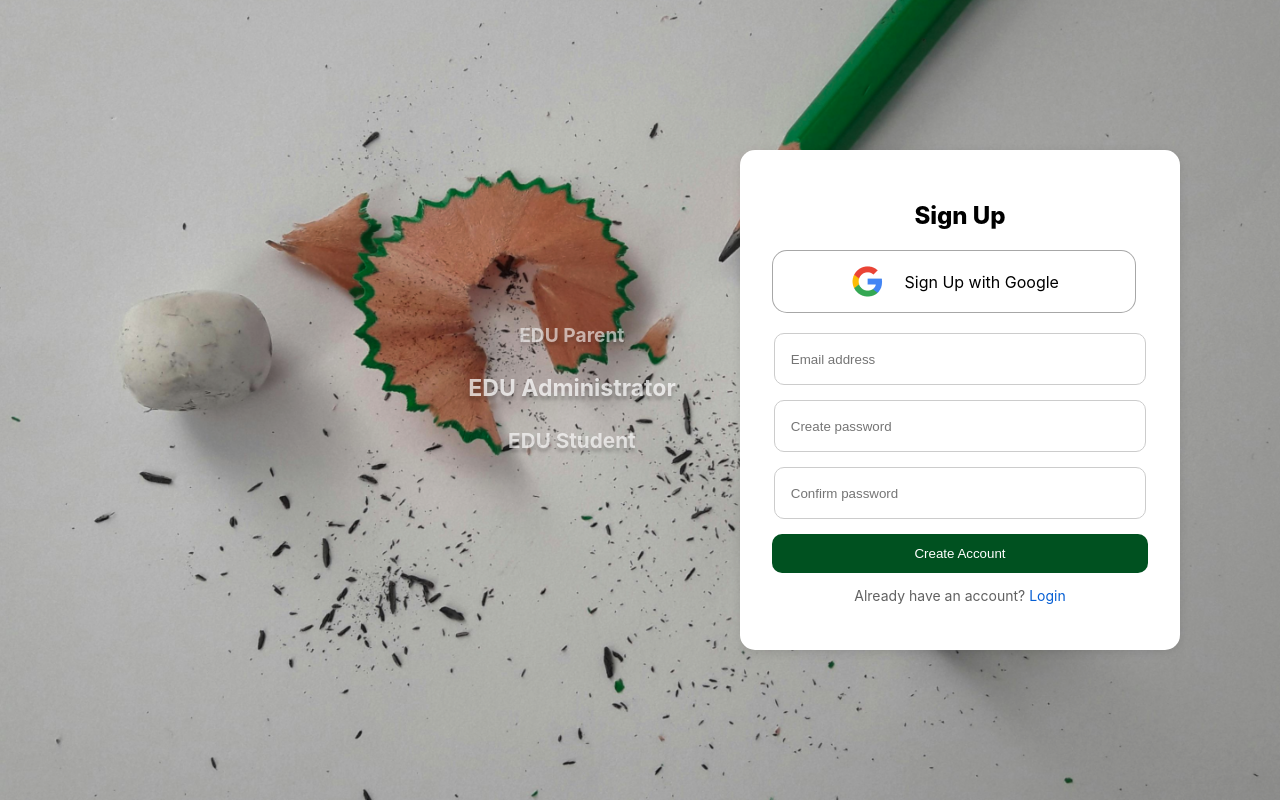
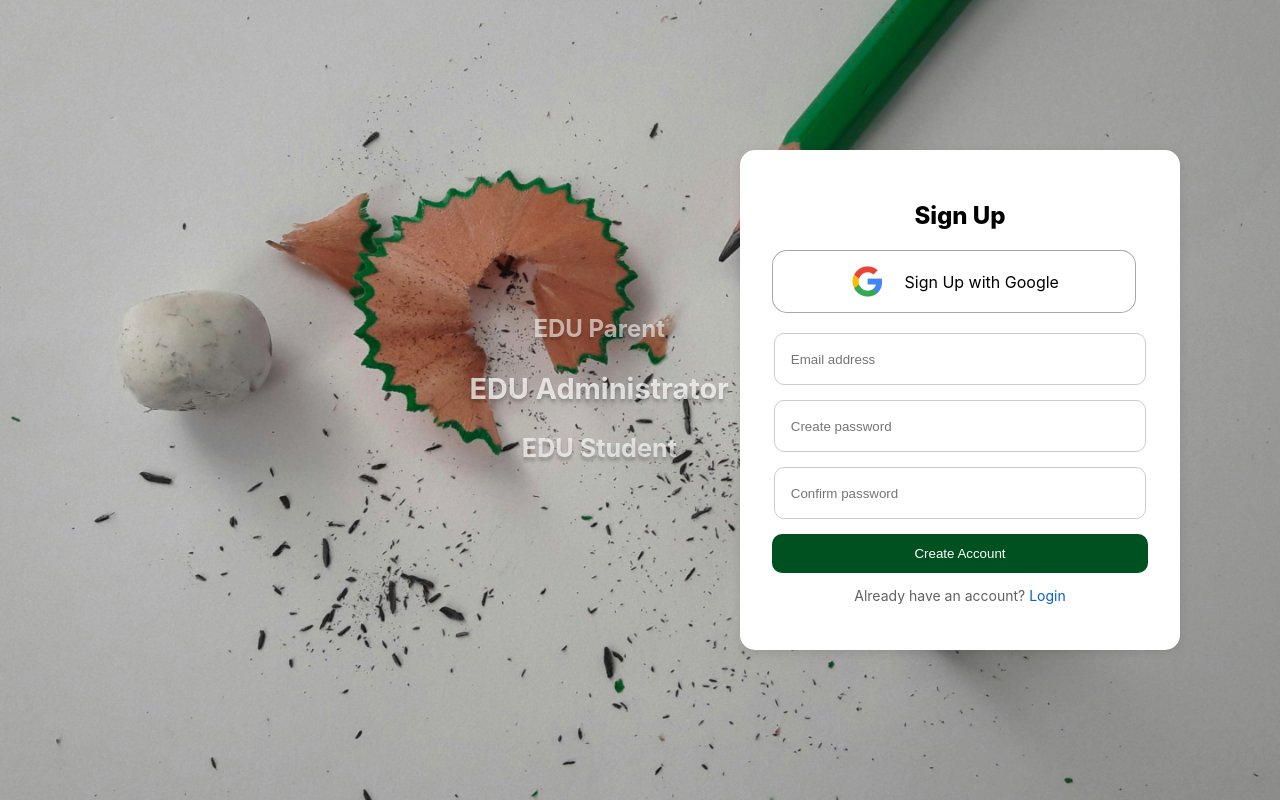
Before and after one commit to 22CB006/Education_Consultancy_Website, a React (Create React App) app: page /signup in a window 1280 px wide. Built offline with nearby package versions, Linux system fonts and the light colour scheme.

Commit message:
Modified Login and signup page

```diff
--- a/src/styles/Login.css
+++ b/src/styles/Login.css
@@ -96,13 +96,13 @@
 
 
 .role-item:hover {
-  font-weight: 300; /* Bold on hover */
-  transform: scale(1.05);
+  font-weight: 500; /* Bold on hover */
+  transform: scale(1.09);
 }
 
 .role-item {
   font-family: 'Inter', sans-serif;
-  font-size: 24px;
+  font-size: 30px;
   font-weight: 700;
   color: rgba(255, 255, 255, 0.75);
   text-shadow: 0px 4px 4px rgba(0, 0, 0, 0.25);
--- a/src/styles/Signup.css
+++ b/src/styles/Signup.css
@@ -164,16 +164,13 @@
 
 .role-item {
   font-family: 'Inter', sans-serif;
-  font-size: 300px;
-  font-weight: 1000;
+  font-size: 30px;
+  font-weight: 700;
   color: rgba(255, 255, 255, 0.75);
   text-shadow: 0px 4px 4px rgba(0, 0, 0, 0.25);
   cursor: pointer;
-  transition: transform 0.3s ease, opacity 0.3s ease;
+  transition: all 0.3s ease;
   margin-bottom: 1.5rem;
-  opacity: 0.8;
-  transform-origin: center;
-  transform: scale(0.8); /* Start smaller */
 }
 
 /* On hover effect */
@@ -185,3 +182,35 @@
 .role-item {
   transition: transform 0.2s ease-in-out, opacity 0.2s ease-in-out;
 }
+
+
+
+.role-item:hover {
+  font-weight: 500; /* Bold on hover */
+  transform: scale(1.09);
+}
+
+.role-item {
+  font-family: 'Inter', sans-serif;
+  font-size: 30px;
+  font-weight: 700;
+  color: rgba(255, 255, 255, 0.75);
+  text-shadow: 0px 4px 4px rgba(0, 0, 0, 0.25);
+  cursor: pointer;
+  transition: all 0.3s ease;
+  margin-bottom: 1.5rem;
+}
+
+/* Apply the active class to the selected role */
+.role-item.active {
+  font-size: 28px;
+  font-weight: 800;
+  color: #FFF;
+}
+
+/* On hover, only apply the bold effect to the hovered role, without affecting others */
+.role-item:hover:not(.active) {
+  font-weight: 800;
+  transform: scale(1.09);
+
+}
```
